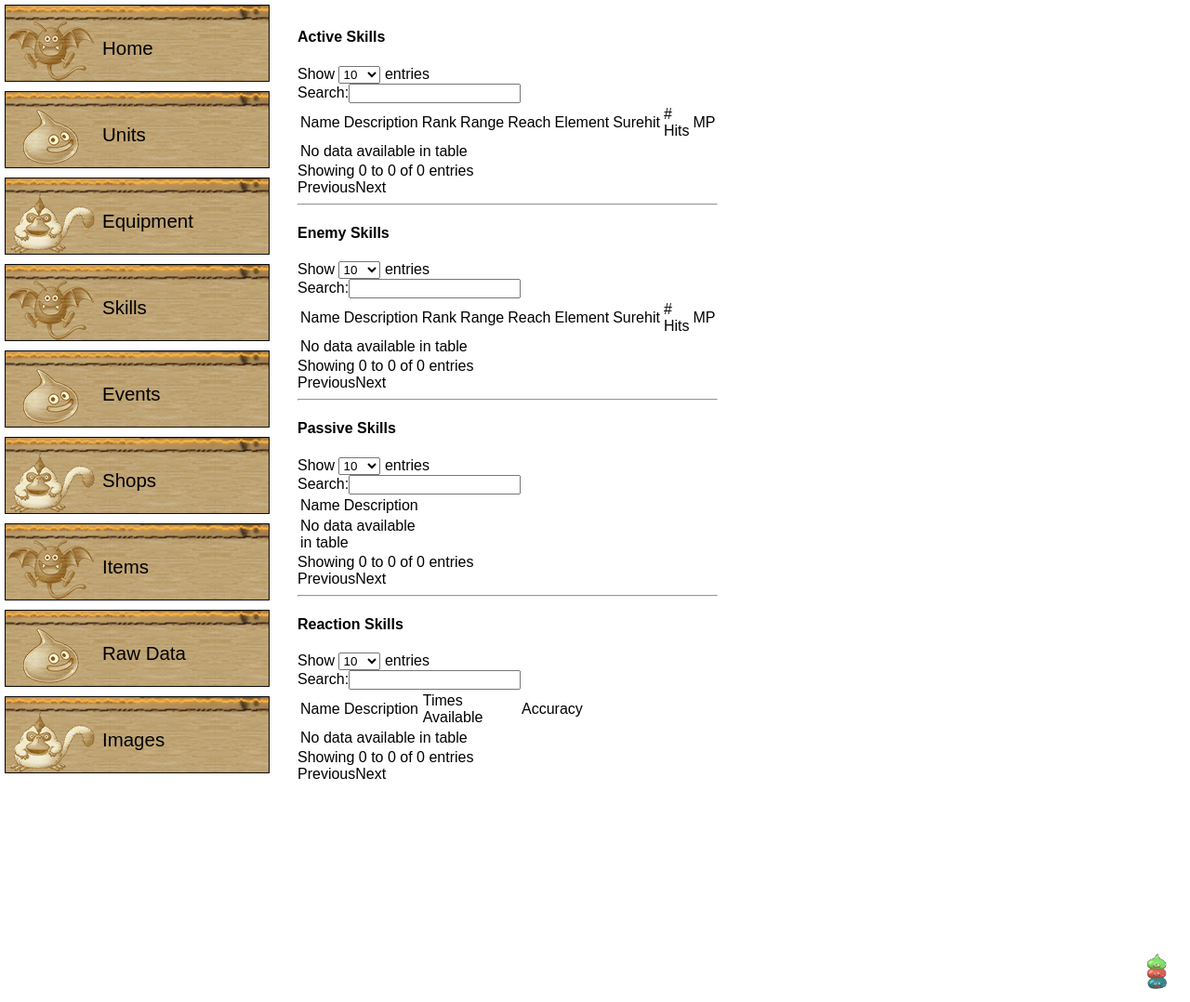
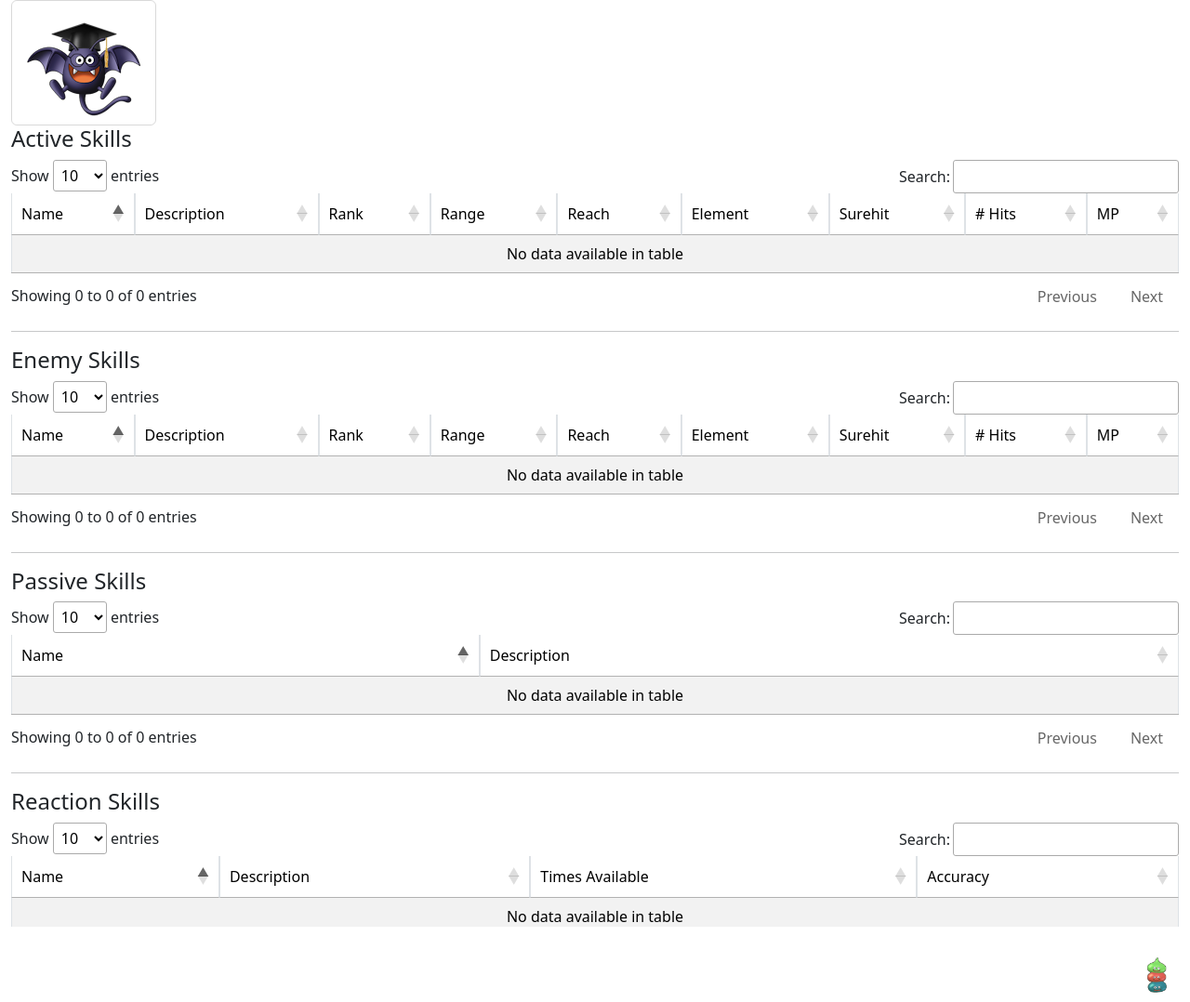
Before and after one commit to atrotter01/dqt-db, a Flask app: page /skill in a window 1280 px wide. Shown: the whole page at 93% size. Run offline with Flask 3, Linux system fonts and the light colour scheme; data that the repository does not hold is empty; parts of the project's set-up code (start-up, migrations or seed data) failed here and were passed over; some libraries are stand-ins or nearby versions.

Commit message:
Update UI

```diff
--- a/templates/footer.html
+++ b/templates/footer.html
@@ -1,3 +1,4 @@
+                </div>
             </div>
         </div>
         <script src="https://cdn.jsdelivr.net/npm/bootstrap@5.3.1/dist/js/bootstrap.bundle.min.js" integrity="sha384-HwwvtgBNo3bZJJLYd8oVXjrBZt8cqVSpeBNS5n7C8IVInixGAoxmnlMuBnhbgrkm" crossorigin="anonymous"></script>
--- a/templates/header.html
+++ b/templates/header.html
@@ -1,64 +1,68 @@
 <!DOCTYPE html>
 <html lang="en">
     <head>
-        <link href="/css/styles.css" rel="stylesheet" />
         <title>DQT Database</title>
+        <meta charset="utf-8" />
+        <meta name="viewport" content="width=device-width, initial-scale=1">
+        <meta name="description" content="Dragon Quest Tact - Database" />
+
         <script src="/static/js/jquery-3.7.0.min.js"></script>
-        <script src="//cdn.datatables.net/1.13.5/js/jquery.dataTables.min.js"></script>
+        <script type="text/javascript" src="/static/js/staticlogo.js"></script>
+
         <link rel="stylesheet" type="text/css" href="/static/css/datatables.css" />
-        <meta charset="utf-8" />
-        <meta name="viewport" content="width=device-width, initial-scale=1, shrink-to-fit=yes" />
-        <meta name="description" content="Dragon Quest Tact - Database" />
-        <script type="text/javascript" src="/static/js/staticlogo.js">
+        <link href="https://cdn.jsdelivr.net/npm/bootstrap@5.3.1/dist/css/bootstrap.min.css" rel="stylesheet" integrity="sha384-4bw+/aepP/YC94hEpVNVgiZdgIC5+VKNBQNGCHeKRQN+PtmoHDEXuppvnDJzQIu9" crossorigin="anonymous" />
 
-            /***********************************************
-            * Site Logo script- (c) Dynamic Drive DHTML code library (www.dynamicdrive.com)
-            * Please keep this notice intact
-            * Visit Project Page at http://www.dynamicdrive.com for full source code
-            ***********************************************/
-
-        </script>
+        <link href="https://cdn.datatables.net/v/bs5/jszip-3.10.1/dt-1.13.6/b-2.4.1/b-colvis-2.4.1/b-html5-2.4.1/b-print-2.4.1/fh-3.4.0/r-2.5.0/rr-1.4.1/sc-2.2.0/sl-1.7.0/datatables.min.css" rel="stylesheet">
+        <script src="https://cdnjs.cloudflare.com/ajax/libs/pdfmake/0.2.7/pdfmake.min.js"></script>
+        <script src="https://cdnjs.cloudflare.com/ajax/libs/pdfmake/0.2.7/vfs_fonts.js"></script>
+        <script src="https://cdn.datatables.net/v/bs5/jszip-3.10.1/dt-1.13.6/b-2.4.1/b-colvis-2.4.1/b-html5-2.4.1/b-print-2.4.1/fh-3.4.0/r-2.5.0/rr-1.4.1/sc-2.2.0/sl-1.7.0/datatables.min.js"></script>
 
         <style type="text/css">
-            body {
-                margin: 0;
-                padding: 0;
-                background: #ffffff;
-                font-family: arial, helvetica, sans-serif;
+            .navbar_image {
+                width: 185px;
+                height: 53px;
+                padding-left: 100px;
+                padding-top: 35px;
+                margin-bottom: 10px;
+                box-sizing: content-box;
             }
-            h1 {
-                margin: 0 0 20px 0;
-                font-size: 1.4em;
-                font-weight: bold;
-                text-align: center;
-            }
-            div.navbar, div.navbar a {
-                width: 300px;
-                padding:5px;
+            .navbar_image a {
                 text-decoration: none;
-                font-size: 0.8em;
+                font-size: 1.3em;
                 color: #000;
-                font-family: arial, helvetica, sans-serif;
-                float: left;
-            }
-            div.container {
-                padding: 10px;
-                display: inline-block;
             }
         </style>
     </head>
     <body>
-        <body>
-            <div>
-                <div class="navbar">
-                    <div style="background-image:url('/static/images/button1.png');width:185px; height:53px; color:#3b2700; padding-left:100px; padding-top:30px; margin-bottom:10px; color:#3b2700; font-size:2em;"><a href="/">Home</a></div>
-                    <div style="background-image:url('/static/images/button2.png');width:185px; height:53px; color:#3b2700; padding-left:100px; padding-top:30px; margin-bottom:10px; color:#3b2700; font-size:2em;"><a href="/unit">Units</a></div>
-                    <div style="background-image:url('/static/images/button3.png');width:185px; height:53px; color:#3b2700; padding-left:100px; padding-top:30px; margin-bottom:10px; color:#3b2700; font-size:2em;"><a href='#'>Equipment</a></div>
-                    <div style="background-image:url('/static/images/button1.png');width:185px; height:53px; color:#3b2700; padding-left:100px; padding-top:30px; margin-bottom:10px; color:#3b2700; font-size:2em;"><a href='/skill'>Skills</a></div>
-                    <div style="background-image:url('/static/images/button2.png');width:185px; height:53px; color:#3b2700; padding-left:100px; padding-top:30px; margin-bottom:10px; color:#3b2700; font-size:2em;"><a href='#'>Events</a></div>
-                    <div style="background-image:url('/static/images/button3.png');width:185px; height:53px; color:#3b2700; padding-left:100px; padding-top:30px; margin-bottom:10px; color:#3b2700; font-size:2em;"><a href='#'>Shops</a></div>
-                    <div style="background-image:url('/static/images/button1.png');width:185px; height:53px; color:#3b2700; padding-left:100px; padding-top:30px; margin-bottom:10px; color:#3b2700; font-size:2em;"><a href='/item'>Items</a></div>
-                    <div style="background-image:url('/static/images/button2.png');width:185px; height:53px; color:#3b2700; padding-left:100px; padding-top:30px; margin-bottom:10px; color:#3b2700; font-size:2em;"><a href="/asset_type">Raw Data</a></div>
-                    <div style="background-image:url('/static/images/button3.png');width:185px; height:53px; color:#3b2700; padding-left:100px; padding-top:30px; margin-bottom:10px; color:#3b2700; font-size:2em;"><a href="/imagebrowser">Images</a></div>
+        <div class="offcanvas offcanvas-start h-100 d-flex align-items-center justify-content-center" tabindex="-1" id="offcanvas" aria-labelledby="offcanvasLabel" data-bs-theme="dark">
+            <div class="offcanvas-header">
+                <h5 class="offcanvas-title" id="offcanvasLabel">Dragon Quest Tact Database</h5>
+                <button type="button" class="btn-close" data-bs-dismiss="offcanvas" aria-label="Close"></button>
+            </div>
+            <div class="offcanvas-body">
+                <div class="col">
+                    <div class="navbar_image" style="background-image:url('/static/images/button1.png');"><a href="/">&nbsp;Home</a></div>
+                    <div class="navbar_image" style="background-image:url('/static/images/button2.png');"><a href="/unit">&nbsp;Units</a></div>
+                    <div class="navbar_image" style="background-image:url('/static/images/button3.png');"><a href='#'>&nbsp;Equipment</a></div>
+                    <div class="navbar_image" style="background-image:url('/static/images/button1.png');"><a href='/skill'>&nbsp;Skills</a></div>
+                    <div class="navbar_image" style="background-image:url('/static/images/button2.png');"><a href='#'>&nbsp;Events</a></div>
+                    <div class="navbar_image" style="background-image:url('/static/images/button3.png');"><a href='#'>&nbsp;Shops</a></div>
+                    <div class="navbar_image" style="background-image:url('/static/images/button1.png');"><a href='/item'>&nbsp;Items</a></div>
+                    <div class="navbar_image" style="background-image:url('/static/images/button2.png');"><a href="/asset_type">&nbsp;Raw Data</a></div>
+                    <div class="navbar_image" style="background-image:url('/static/images/button3.png');"><a href="/imagebrowser">&nbsp;Images</a></div>
                 </div>
-                <div class="container">
+            </div>
+        </div>
+        <div class="container-fluid" style="overflow-y: hidden; height: calc(100vh);">
+            <nav class="navbar" style="padding: 0px; margin: 0px;">
+                <div>
+                    <a class="navbar-brand" href="#">
+                        <img src="/static/images/drackyknowledge.png" alt="Dracky Knowledge" class="navbar-toggler" data-bs-toggle="offcanvas" data-bs-target="#offcanvas" aria-controls="offcanvas" aria-expanded="false" aria-label="Toggle navigation">
+                    </a>
+                </div>
+            </nav>
+            <div class="row flex-nowrap spinner-border" role="status" id="loading_spinner">
+                <span class="visually-hidden">Loading...</span>
+            </div>
+            <div class="row flex-nowrap">
+                <div id="content-container" class="col col-sm-auto" style="overflow-y: scroll; height: calc(80vh); width: calc(100vw); display: none;">
--- a/templates/index.html
+++ b/templates/index.html
@@ -1,5 +1,11 @@
 {% include 'header.html' %}
 
+<script>
+    $(document).ready( function () {
+        $('#loading_spinner').hide();
+        $('#content-container').show();
+    } );
+</script>
 <p>
     <img src='/static/images/dracky_spin.gif' />
 </p>
--- a/templates/skill_list.html
+++ b/templates/skill_list.html
@@ -1,15 +1,22 @@
 {% include 'header.html' %}
+
     <script>
+        var dt_options = {
+            autoWidth: false
+        };
+
         $(document).ready( function () {
-                $('#dt_active_skills').DataTable();
-                $('#dt_enemy_skills').DataTable();
-                $('#dt_passive_skills').DataTable();
-                $('#dt_reaction_skills').DataTable();
+            $('#dt_active_skills').DataTable(dt_options);
+            $('#dt_enemy_skills').DataTable(dt_options);
+            $('#dt_passive_skills').DataTable(dt_options);
+            $('#dt_reaction_skills').DataTable(dt_options);
+            $('#loading_spinner').hide();
+            $('#content-container').show();
         } );
     </script>
     <h4>Active Skills</h4>
     <div>
-            <table id="dt_active_skills">
+        <table id="dt_active_skills" class="table table-striped table-hover table-bordered align-middle" style="width:100%">
             <thead>
                 <tr>
                     <td>Name</td>
@@ -43,7 +50,7 @@
     <hr />
     <h4>Enemy Skills</h4>
     <div>
-            <table id="dt_enemy_skills">
+        <table id="dt_enemy_skills" class="table table-striped table-hover table-bordered align-middle" style="width:100%">
             <thead>
                 <tr>
                     <td>Name</td>
@@ -77,7 +84,7 @@
     <hr />
     <h4>Passive Skills</h4>
     <div>
-            <table id="dt_passive_skills">
+        <table id="dt_passive_skills" class="table table-striped table-hover table-bordered align-middle" style="width:100%">
             <thead>
                 <tr>
                     <td>Name</td>
@@ -97,7 +104,7 @@
     <hr />
     <h4>Reaction Skills</h4>
     <div>
-            <table id="dt_reaction_skills">
+        <table id="dt_reaction_skills" class="table table-striped table-hover table-bordered align-middle" style="width:100%">
             <thead>
                 <tr>
                     <td>Name</td>
```
Also changed, not shown: templates/item.html (+10 -2 lines), templates/unit_detail.html (+19 -15 lines), templates/unit_list.html (+9 -2 lines), static/images/drackyknowledge.png (added). Lines whose indentation alone changed are shown as unchanged.
